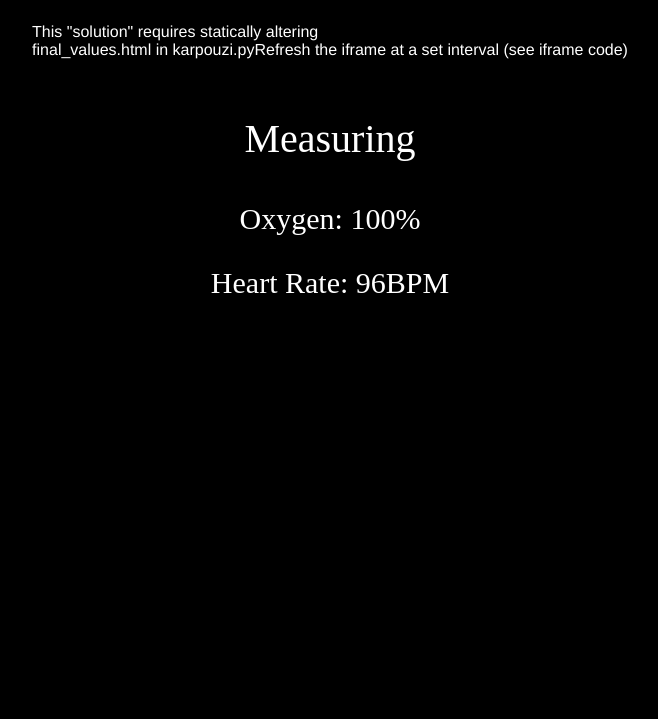
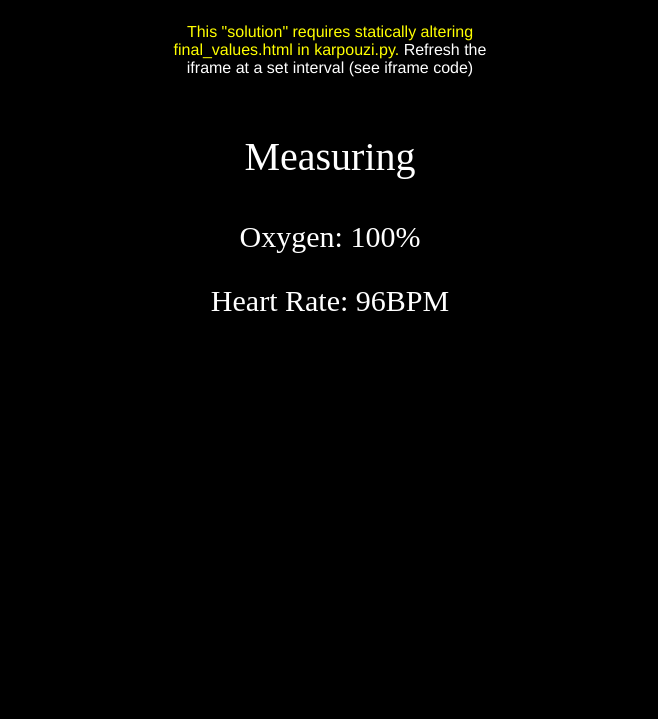
Before and after one commit to kon-IO/Panacea, a website: page src/interface/bonusTask/not_technically_a_solution_1/index.html in a window 1280 px wide. Shown: the part 81-800 px from the top of the page, without its empty margins (310-968 px from the left). Drawn offline with Linux system fonts and the light colour scheme.

Commit message:
Added explanatory message in not solution 1

```diff
--- a/src/interface/bonusTask/not_technically_a_solution_1/index.html
+++ b/src/interface/bonusTask/not_technically_a_solution_1/index.html
@@ -23,11 +23,20 @@
         margin-top: 2rem;
       }
 
+      span {
+        text-align: center;
+      }
+
       h1,
       p {
         color: white;
         display: block;
+        text-align: center;
         font-family: "Franklin Gothic Medium", "Arial Narrow", Arial, sans-serif;
+      }
+
+      .yellow {
+        color: yellow;
       }
     </style>
   </head>
@@ -35,10 +44,12 @@
     <div id="data-div">
       <h1>&excl;Solution 1: Ooga-booga refresh</h1>
       <p>
-        <span class="yellow"
-          >This &quot;solution&quot; requires statically altering<br />
-          final_values.html in karpouzi.py</span
-        >Refresh the iframe at a set interval (see iframe code)
+        <span class="yellow">
+          This &quot;solution&quot; requires statically altering<br />
+          final_values.html in karpouzi.py.
+        </span>
+        Refresh the<br />
+        iframe at a set interval (see iframe code)
       </p>
       <iframe src="final_values.html" id="data" frameborder="0"></iframe>
     </div>
```
